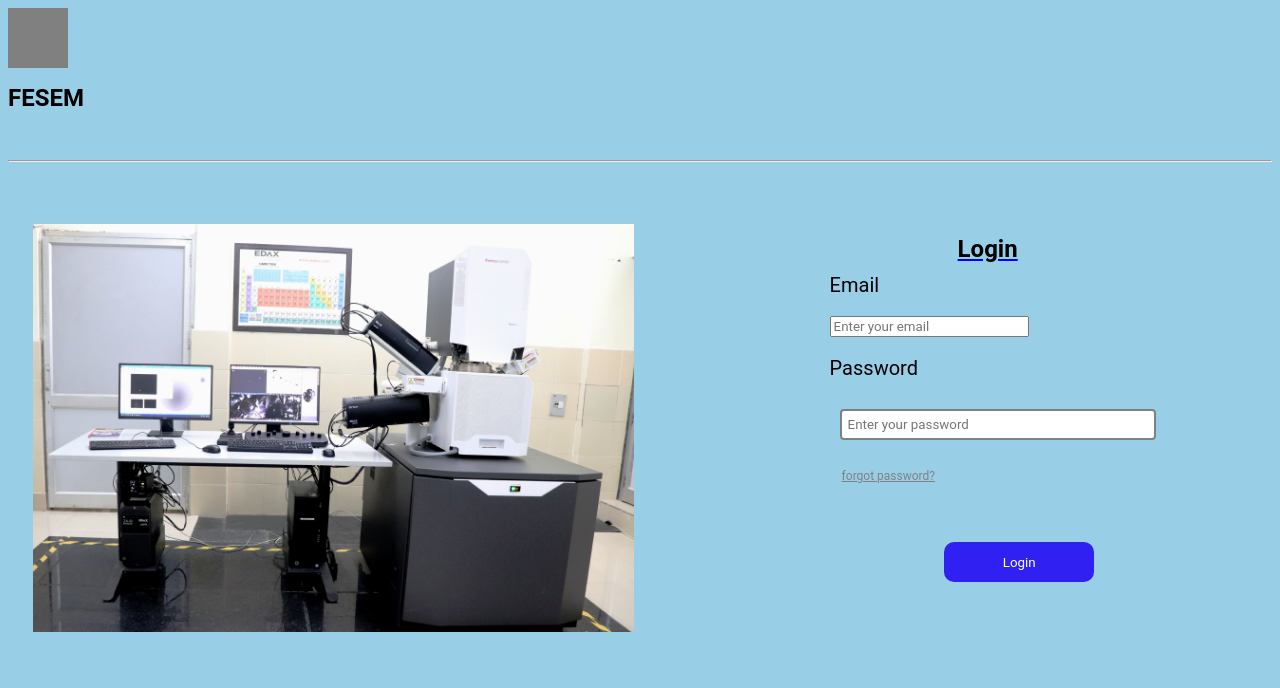
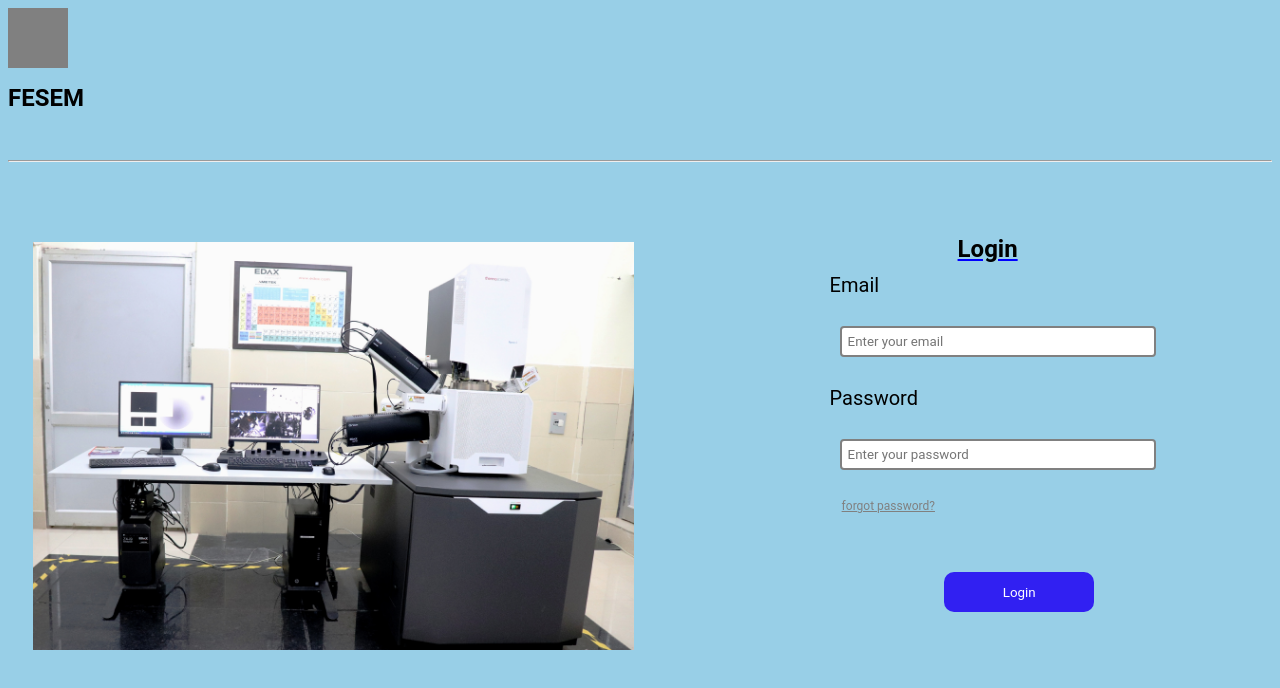
Before and after one commit to subhadip001/fesem-client, a React (Vite) app: page /login in a window 1280 px wide. Shown: the top 688 px of the page. Built offline with nearby package versions, Linux system fonts and the light colour scheme.

Commit message:
Update Login.css

```diff
--- a/src/components/Login/Login.css
+++ b/src/components/Login/Login.css
@@ -36,7 +36,7 @@ label {
     margin-right: 10%;
 }
 
-input[type=text],
+input[type=email],
 input[type=password] {
     padding: 6px;
     margin: 10px;
```
